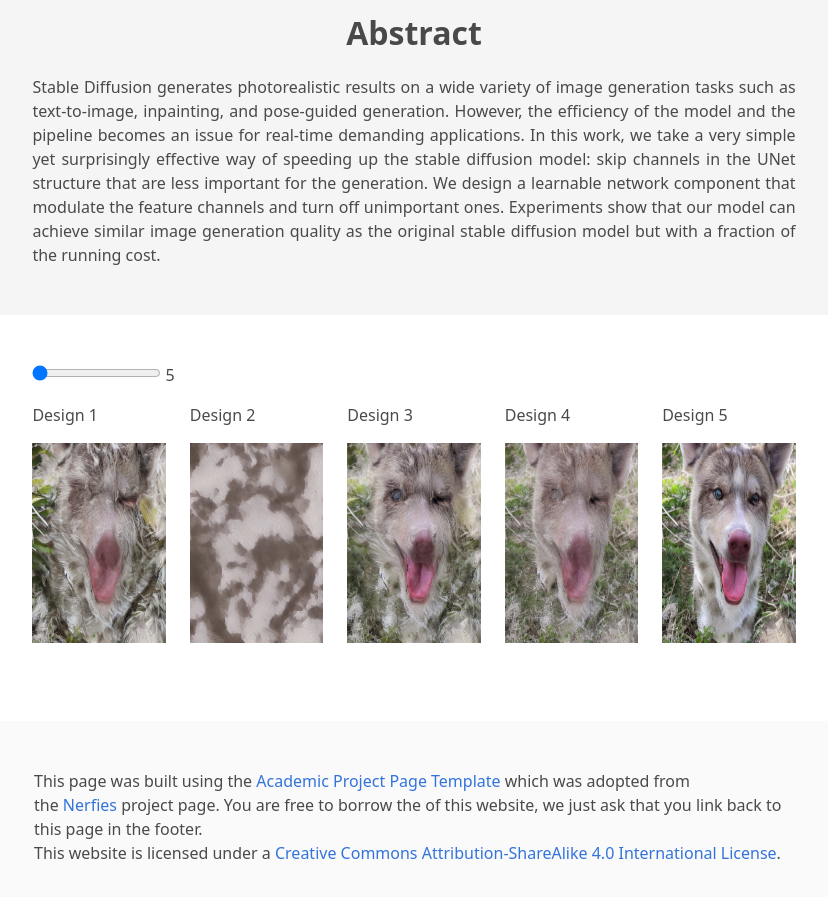
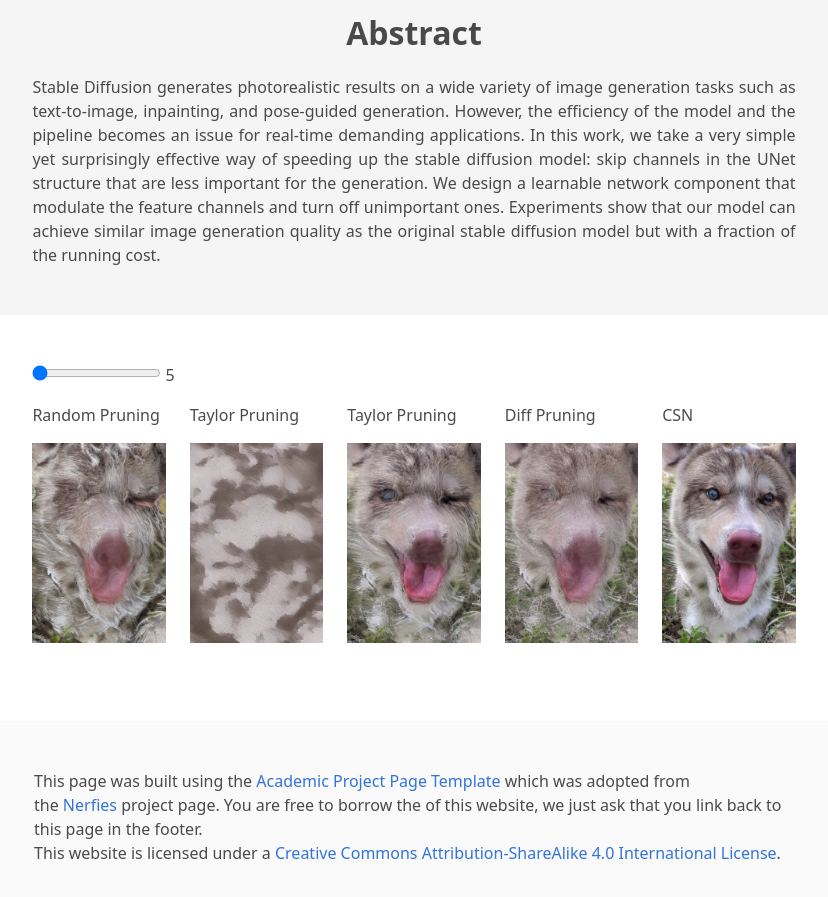
Before and after one commit to rusu4943/CSN, a plain HTML site: page index.html in a window 1280 px wide. Shown: the part 844-1741 px from the top of the page, without its empty margins (226-1054 px from the left). Drawn offline with nearby package versions, Linux system fonts and the light colour scheme; some icons are missing.

Commit message:
Update index.html

```diff
--- a/index.html
+++ b/index.html
@@ -185,24 +185,24 @@
             <br />
             <div class="columns is-centered">
               <div class="column">
-                <p>Design 1</p>
-                <img id="img1" src="static/images/SDM/Random_pruned_SDM/5.png" style="width: 200px; height: 200px;">
+                <p>Random Pruning</p>
+                <img id="img1" src="static/images/SDM/Random_pruned_SDM/5.png" style="width: 200px; height: 200px; object-fit: cover;">
               </div>
               <div class="column">
-                <p>Design 2</p>
-                <img id="img2" src="static/images/SDM/Magnitude_SDM/5.png" style="width: 200px; height: 200px;">
+                <p>Taylor Pruning</p>
+                <img id="img2" src="static/images/SDM/Magnitude_SDM/5.png" style="width: 200px; height: 200px; object-fit: cover;">
               </div>
               <div class="column">
-                <p>Design 3</p>
-                <img id="img3" src="static/images/SDM/Taylor_SDM/5.png" style="width: 200px; height: 200px;">
+                <p>Taylor Pruning</p>
+                <img id="img3" src="static/images/SDM/Taylor_SDM/5.png" style="width: 200px; height: 200px; object-fit: cover;">
               </div>
               <div class="column">
-                <p>Design 4</p>
-                <img id="img4" src="static/images/SDM/Diff-pruning_SDM/5.png" style="width: 200px; height: 200px;">
+                <p>Diff Pruning</p>
+                <img id="img4" src="static/images/SDM/Diff-pruning_SDM/5.png" style="width: 200px; height: 200px; object-fit: cover;">
               </div>
               <div class="column">
-                <p>Design 5</p>
-                <img id="img5" src="static/images/SDM/Skip-net_SDM/5.png" style="width: 200px; height: 200px;">
+                <p>CSN</p>
+                <img id="img5" src="static/images/SDM/Skip-net_SDM/5.png" style="width: 200px; height: 200px; object-fit: cover;">
               </div>
             </div>
 
@@ -245,6 +245,7 @@
     </div>
   </div>
 </section>
+
 
 
 
```
